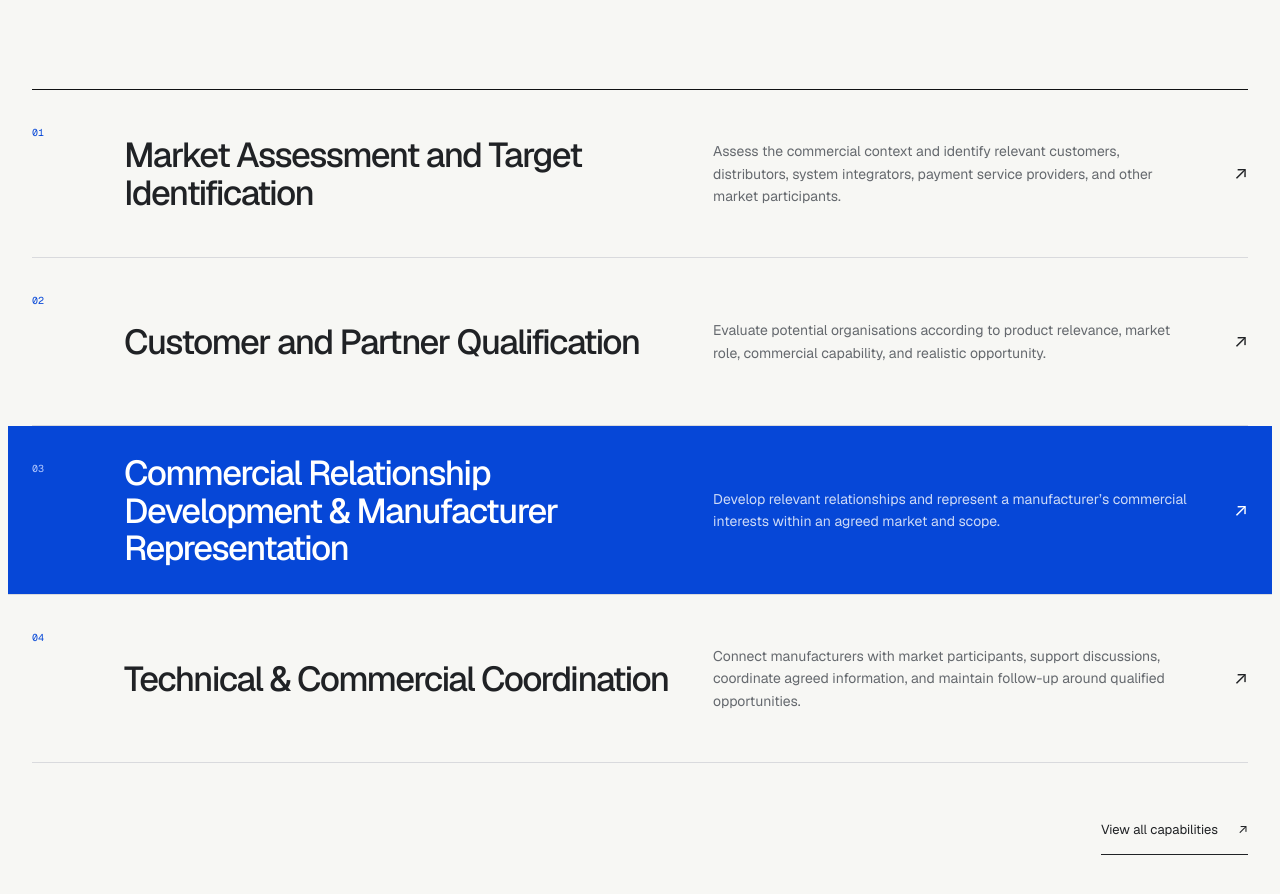
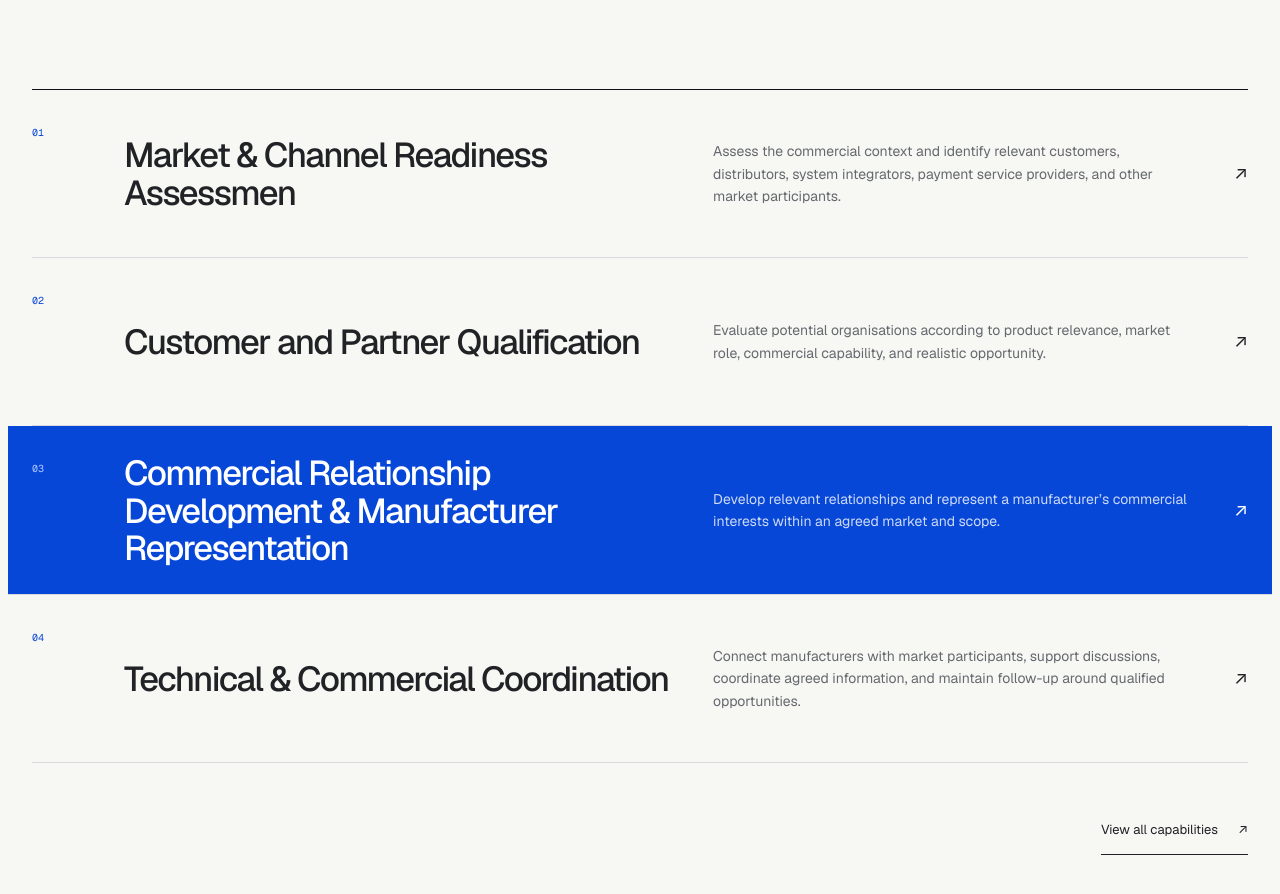
Before and after one commit to Maged-Mukred/Nelva, a Next.js app: page / in a window 1280 px wide. Shown: the part 1940-2834 px from the top of the page. Built offline with nearby package versions, Linux system fonts and the light colour scheme.

Commit message:
Update page.tsx
Rename first capability to Market and Channel Readiness

```diff
--- a/app/page.tsx
+++ b/app/page.tsx
@@ -6,7 +6,7 @@ import Link from "next/link";
 const capabilityGateways = [
   {
     number: "01",
-    title: "Market Assessment and Target Identification",
+    title: "Market & Channel Readiness Assessmen",
     text: "Assess the commercial context and identify relevant customers, distributors, system integrators, payment service providers, and other market participants.",
   },
   {
```
